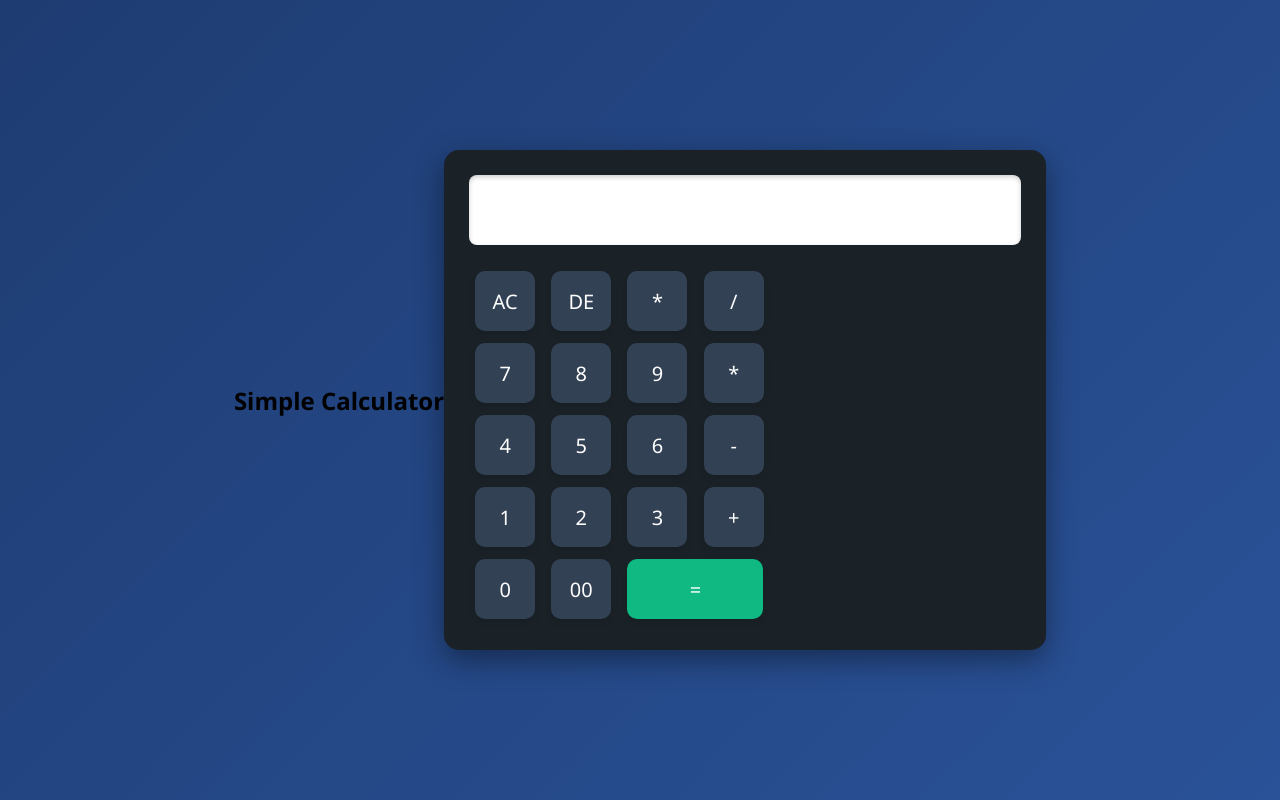
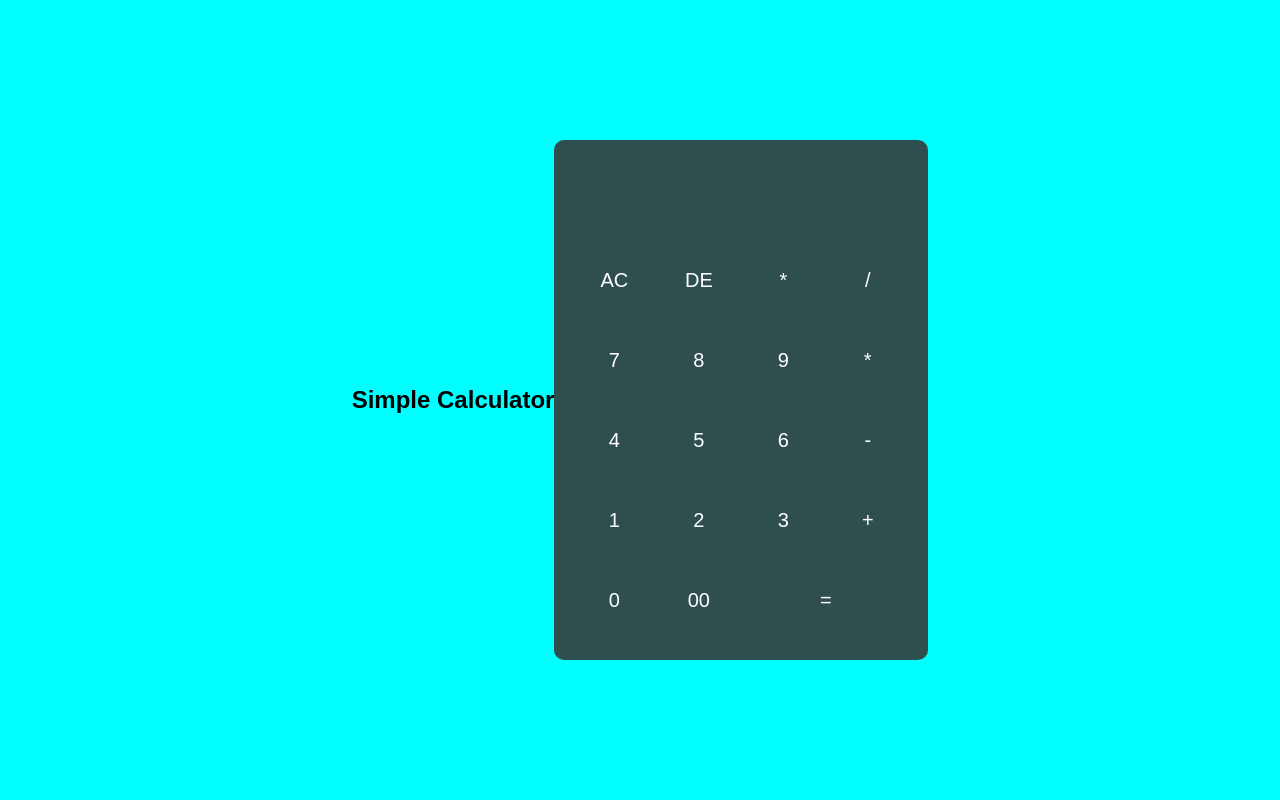
Before and after one commit to Sanskrutkoli/Simple-Calculator, a plain HTML site: page index.html in a window 1280 px wide. Drawn offline with Linux system fonts and the light colour scheme.

Commit message:
Update index.css

```diff
--- a/index.css
+++ b/index.css
@@ -1,92 +1,93 @@
-* {
+*{
+
     margin: 0;
+
     padding: 0;
-    font-family: 'Segoe UI', Tahoma, Geneva, Verdana, sans-serif;
+
+    font-family: sans-serif;
+
     box-sizing: border-box;
+
 }
 
-.container {
+.container{
+
     width: 100%;
+
     height: 100vh;
-    background: linear-gradient(135deg, #1e3c72, #2a5298);
+
+    background-color: aqua;
+
     display: flex;
+
     align-items: center;
+
     justify-content: center;
+
 }
 
-.calculator {
-    background-color: #1a2228;
-    border-radius: 15px;
-    padding: 25px;
-    box-shadow: 0 10px 30px rgba(0, 0, 0, 0.4);
+.calculator{
+
+    background-color: darkslategrey;
+
+    border-radius: 10px;
+
+    padding: 20px;
+
 }
 
-.calculator h2 {
+.calculator form input{
+
+    border: 0;
+
+    outline: 0;
+
+    width: 60px;
+
+    height: 60px;
+
+    border-radius: 10px;
+
+    background-color: -8px -8px 15px rgb(225,225, 225,0.1), 5px 5px 15px rgb(0, 0, 0,0.2);
+
+    background: transparent;
+
+    font-size: 20px;
+
+    cursor: pointer;
+
+    margin: 10px;
+
     color: #fff;
-    text-align: center;
-    margin-bottom: 20px;
-    font-size: 22px;
-    letter-spacing: 1px;
+
 }
 
-.calculator form .display {
+form.display{
+
     display: flex;
+
     justify-content: flex-end;
-    margin-bottom: 20px;
+
+    margin: 20px 0;
+
 }
 
-.calculator form .display input {
+form.display input{
+
     text-align: right;
+
     flex: 1;
-    height: 70px;
-    font-size: 36px;
-    background-color: #ffffff;
-    border-radius: 8px;
-    color: #333;
-    padding: 0 15px;
-    border: none;
-    outline: none;
-    box-shadow: inset 0 2px 5px rgba(0,0,0,0.2);
+
+    font-size: 45px;
+
+    box-shadow: none;
+
+    color: black;
+
 }
 
-.calculator form input[type="button"] {
-    border: 0;
-    outline: 0;
-    width: 60px;
-    height: 60px;
-    border-radius: 10px;
-    background-color: #334155;
-    font-size: 20px;
-    cursor: pointer;
-    margin: 6px;
-    color: #fff;
-    transition: background-color 0.2s, transform 0.1s;
-    box-shadow: 0 4px 6px rgba(0,0,0,0.1);
-}
+form input.equal{
 
-.calculator form input[type="button"]:hover {
-    background-color: #475569;
-}
+ width: 145px;
 
-.calculator form input[type="button"]:active {
-    transform: scale(0.95);
-}
-
-.calculator form input.operator {
-    background-color: #f59e0b;
-    color: #fff;
-}
-
-.calculator form input.operator:hover {
-    background-color: #d97706;
-}
-
-.calculator form input.equal {
-    width: 136px;
-    background-color: #10b981;
-    color: #fff;
-}
-
-.calculator form input.equal:hover {
-    background-color: #059669;
-}
+} add a title simole calculator add css style too
```
